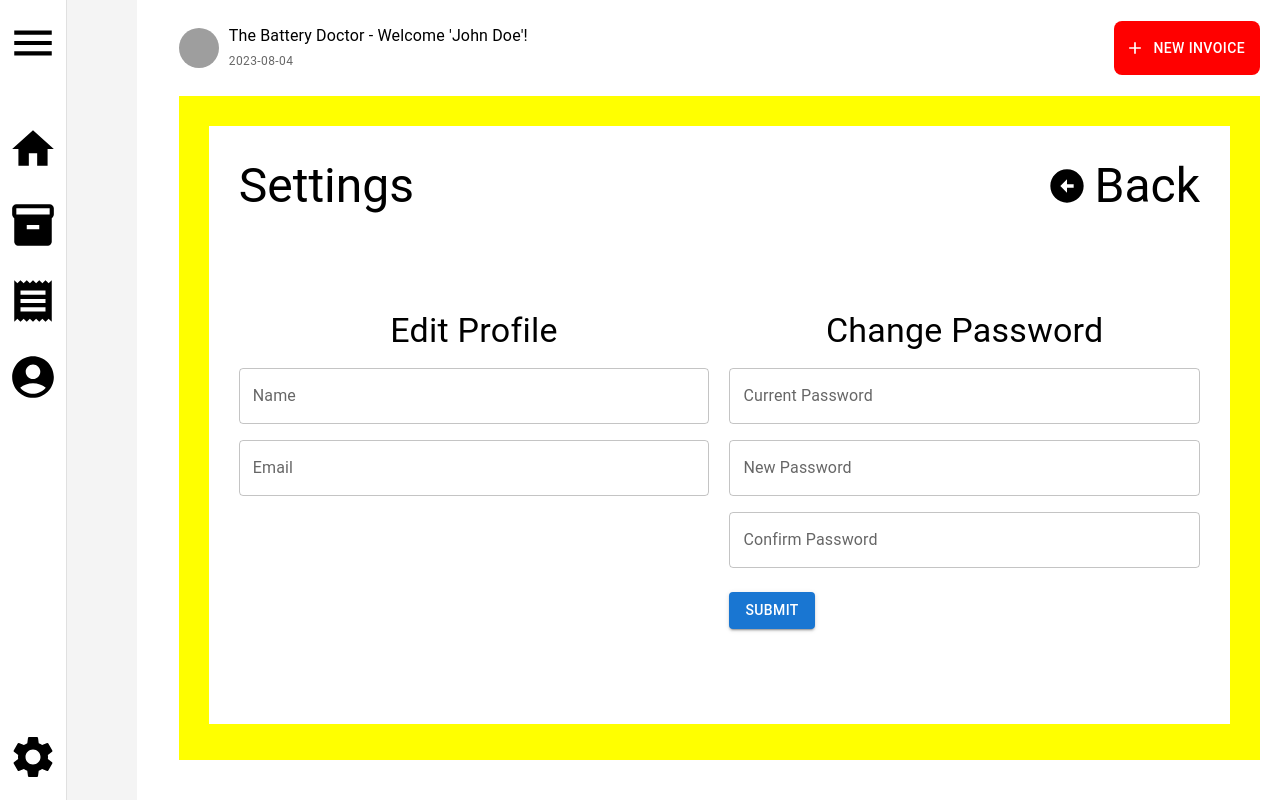
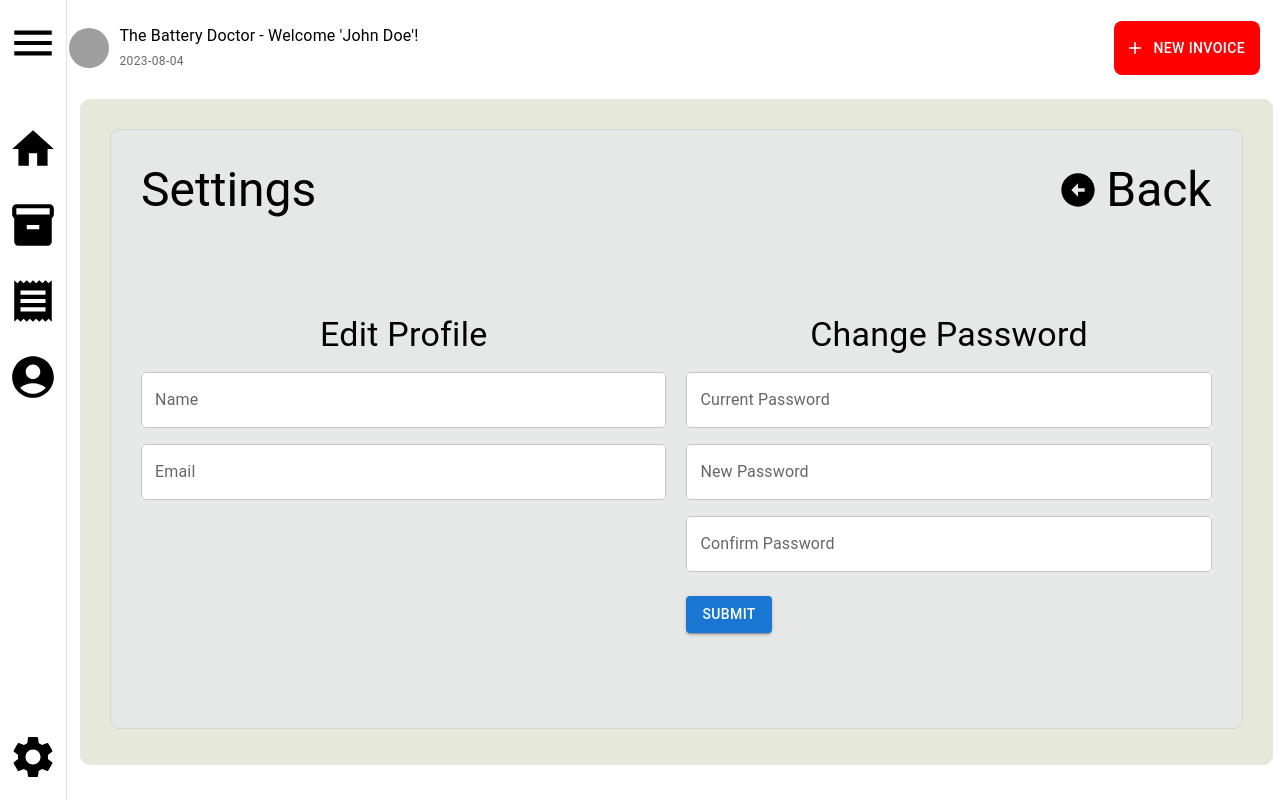
Before and after one commit to Caelan-Ross/FSWD-Capstone-Project, a Next.js app in the folder src/frontend/: page /settings in a window 1280 px wide. Built offline with nearby package versions, Linux system fonts and the light colour scheme; grey boxes are pictures that could not be loaded.

Commit message:
Add color separation to pages. Add correct width and margins across pages and page props.

```diff
--- a/src/frontend/pages/_app.js
+++ b/src/frontend/pages/_app.js
@@ -26,7 +26,7 @@ export default function App({ Component, pageProps }) {
 		router.push(path);
 	};
 
-	const [open, setOpen] = useState(true);
+	const [open, setOpen] = useState(false);
 
 	const handleToggle = () => {
 		setOpen(!open);
@@ -182,11 +182,12 @@ export default function App({ Component, pageProps }) {
 					{/* Page Swap in Section */}
 					<Box
 						sx={{
-							backgroundColor: 'yellow',
+							backgroundColor: '#E6E8D9',
+							outline: '1px solid #E6E8E7',
+							borderRadius: '8px',
 							flex: '1',
 							overflow: 'auto',
-							margin: '1.25rem, auto',
-							marginLeft: 'auto',
+							margin: '.25rem 0 1.25rem 2.25rem',
 							maxHeight: 'calc(100vh - 6rem - 2.5rem)',
 							width: '98%',
 						}}
--- a/src/frontend/pages/customer.js
+++ b/src/frontend/pages/customer.js
@@ -27,7 +27,9 @@ export default function Home() {
 			flexDirection='column'
 			alignItems='center'
 			sx={{
-				backgroundColor: 'pink',
+				backgroundColor: '#E6E8E7',
+				outline: '1px solid lightgrey',
+				borderRadius: '8px',
 				margin: '30px',
 				padding: '30px',
 				height: '92.5%',
@@ -56,7 +58,7 @@ export default function Home() {
 			</Box>
 
 			{/* Customer DataGrid */}
-			<div style={{ height: '80%', width: '100%', marginTop: theme.spacing(2) }}>
+			<div style={{ height: '80%', width: '100%', marginTop: theme.spacing(2), backgroundColor: 'white' }}>
 				<DataGrid rows={customerData} columns={columns} pageSize={5} />
 			</div>
 		</Box>
--- a/src/frontend/pages/index.js
+++ b/src/frontend/pages/index.js
@@ -10,7 +10,9 @@ export default function Home() {
 			flexDirection='column'
 			alignItems='center'
 			sx={{
-				backgroundColor: 'pink',
+				backgroundColor: '#E6E8E7',
+				outline: '1px solid lightgrey',
+				borderRadius: '8px',
 				margin: '30px',
 				padding: '30px',
 				height: '92.5%',
--- a/src/frontend/pages/inventory.js
+++ b/src/frontend/pages/inventory.js
@@ -108,7 +108,9 @@ export default function Home() {
 			flexDirection='column'
 			alignItems='center'
 			sx={{
-				backgroundColor: 'pink',
+				backgroundColor: '#E6E8E7',
+				outline: '1px solid lightgrey',
+				borderRadius: '8px',
 				margin: '30px',
 				padding: '30px',
 				height: '92.5%',
@@ -137,7 +139,7 @@ export default function Home() {
 			</Box>
 
 			{/* Inventory DataGrid */}
-			<div style={{ height: '80%', width: '100%', marginTop: theme.spacing(2) }}>
+			<div style={{ height: '80%', width: '100%', marginTop: theme.spacing(2), backgroundColor: 'white' }}>
 				<DataGrid rows={inventoryData} columns={columns} pageSize={5} />
 			</div>
 		</Box>
--- a/src/frontend/pages/invoices.js
+++ b/src/frontend/pages/invoices.js
@@ -38,7 +38,9 @@ export default function Home() {
 			flexDirection='column'
 			alignItems='center'
 			sx={{
-				backgroundColor: 'pink',
+				backgroundColor: '#E6E8E7',
+				outline: '1px solid lightgrey',
+				borderRadius: '8px',
 				margin: '30px',
 				padding: '30px',
 				height: '92.5%',
@@ -67,7 +69,7 @@ export default function Home() {
 			</Box>
 
 			{/* Invoice DataGrid */}
-			<div style={{ height: '80%', width: '100%', marginTop: theme.spacing(2) }}>
+			<div style={{ height: '80%', width: '100%', marginTop: theme.spacing(2), backgroundColor: 'white' }}>
 				<DataGrid rows={invoiceData} columns={columns} pageSize={5} />
 			</div>
 		</Box>
--- a/src/frontend/pages/settings.js
+++ b/src/frontend/pages/settings.js
@@ -14,7 +14,9 @@ export default function Home() {
 			flexDirection='column'
 			alignItems='center'
 			sx={{
-				backgroundColor: 'white',
+				backgroundColor: '#E6E8E7',
+				outline: '1px solid lightgrey',
+				borderRadius: '8px',
 				margin: '30px',
 				padding: '30px',
 				height: '90%',
@@ -56,12 +58,12 @@ export default function Home() {
 					<Typography variant='h4' align='center' component='h3'>
 						Edit Profile
 					</Typography>
-					<TextField label='Name' fullWidth variant='outlined' sx={{ mt: 2 }} />
+					<TextField label='Name' fullWidth variant='outlined' sx={{ mt: 2, backgroundColor: 'white' }} />
 					<TextField
 						label='Email'
 						fullWidth
 						variant='outlined'
-						sx={{ mt: 2 }}
+						sx={{ mt: 2, backgroundColor: 'white' }}
 					/>
 				</Box>
 
@@ -75,21 +77,21 @@ export default function Home() {
 						fullWidth
 						variant='outlined'
 						type='password'
-						sx={{ mt: 2 }}
+						sx={{ mt: 2, backgroundColor: 'white' }}
 					/>
 					<TextField
 						label='New Password'
 						fullWidth
 						variant='outlined'
 						type='password'
-						sx={{ mt: 2 }}
+						sx={{ mt: 2, backgroundColor: 'white' }}
 					/>
 					<TextField
 						label='Confirm Password'
 						fullWidth
 						variant='outlined'
 						type='password'
-						sx={{ mt: 2 }}
+						sx={{ mt: 2, backgroundColor: 'white' }}
 					/>
 					<Button variant='contained' color='primary' sx={{ mt: 3 }}>
 						Submit
```
